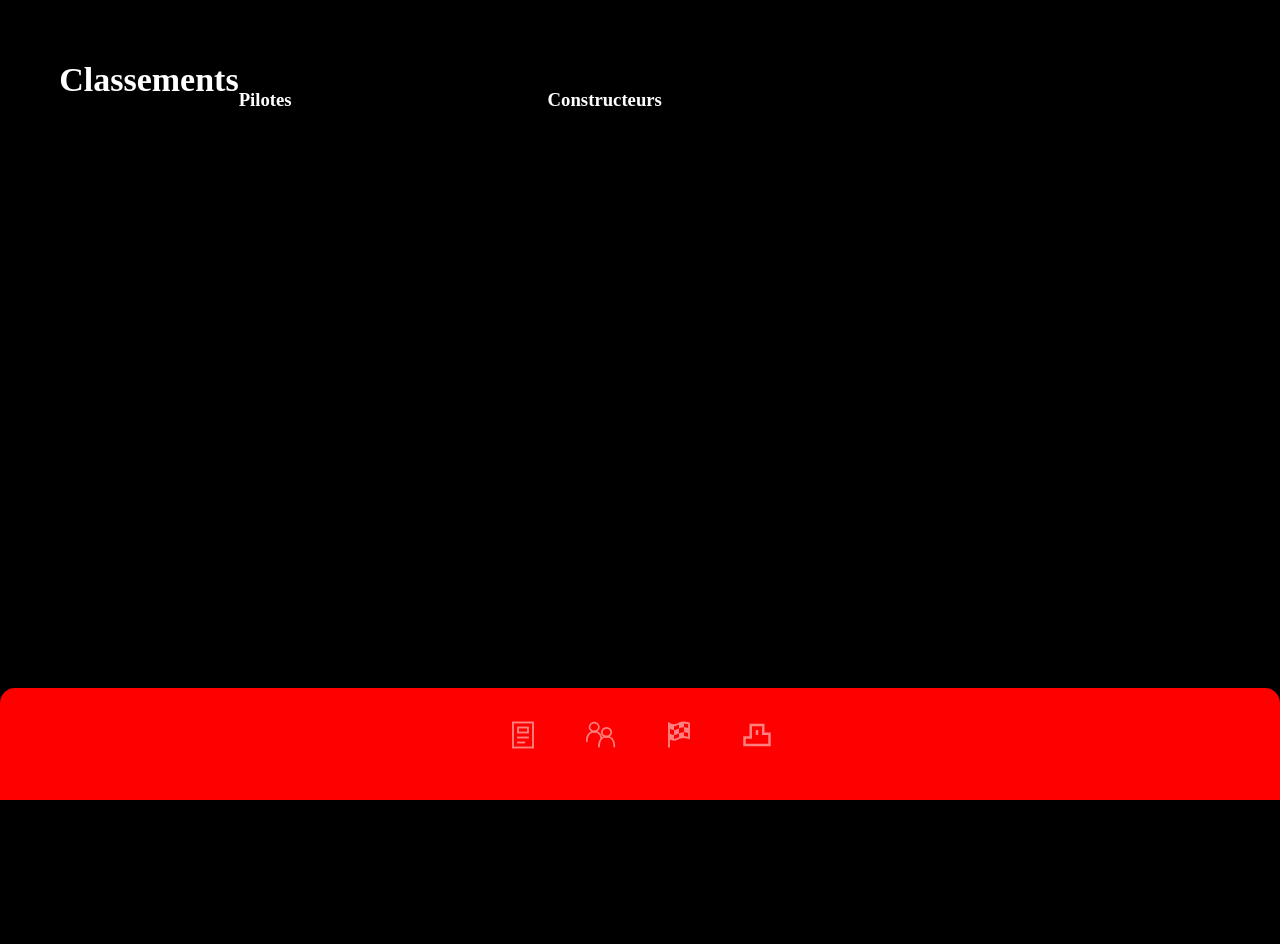
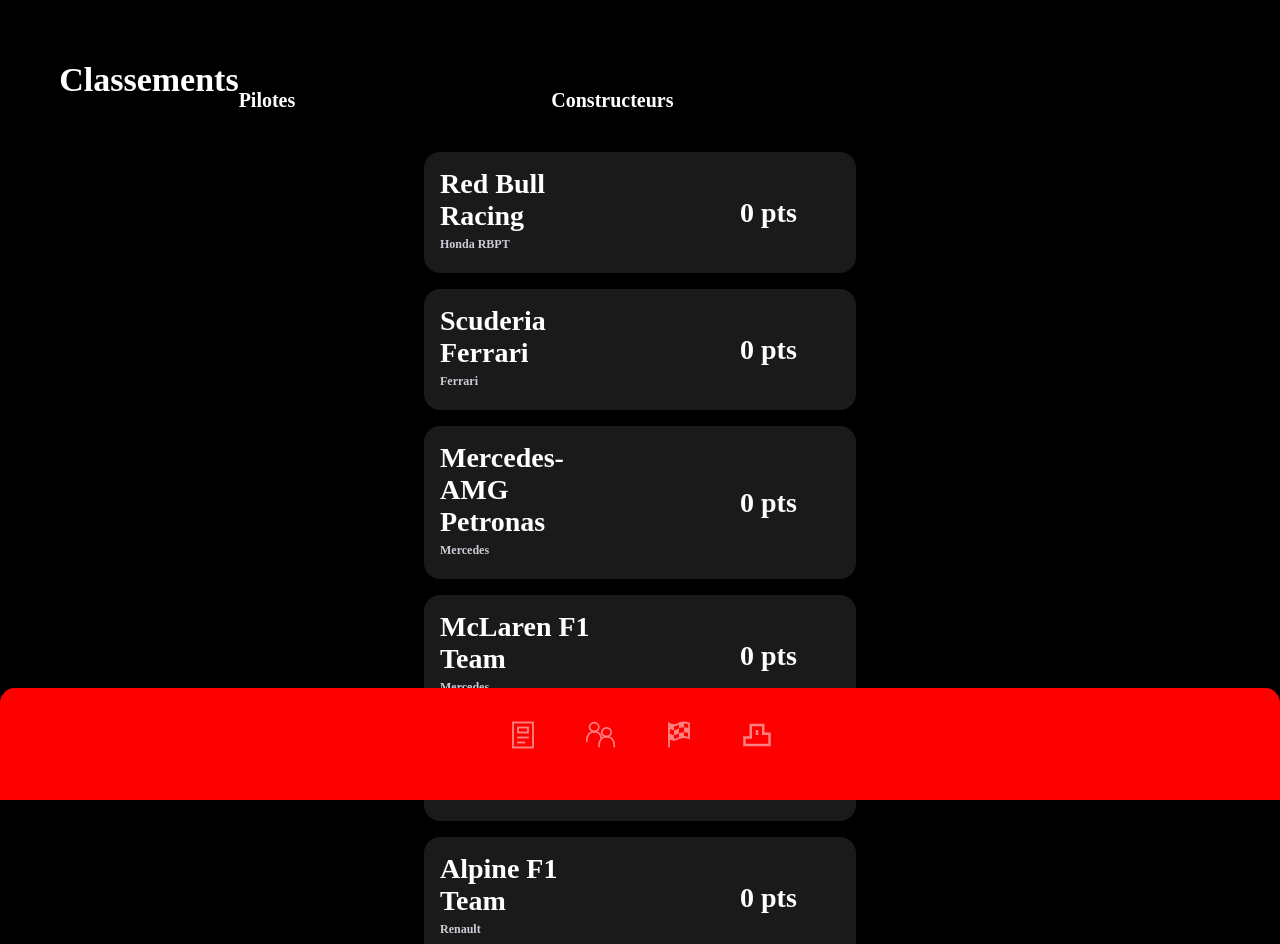
Before and after one commit to basinho/actu_f1_app, a Vue app in the folder actu_f1_app/: page /classements/constructeurs in a window 1280 px wide. Shown: the top 944 px of the page. Before the commit the page ends 800 px from the top, so only its background shows below. Built offline with nearby package versions, Linux system fonts and the light colour scheme; a web font is replaced by a local one.

Commit message:
Added the constructors standings and subheaders titles to switch betwwen drivers and constructors championship

```diff
--- a/actu_f1_app/src/assets/f1.json
+++ b/actu_f1_app/src/assets/f1.json
@@ -58,7 +58,7 @@
         "firstname": "Lando ",
         "surname": "Norris",
         "points": 0,
-        "team": "McLaren",
+        "team": "McLaren F1 Team",
         "engine": "Mercedes",
         "img": "https://media.formula1.com/d_driver_fallback_image.png/content/dam/fom-website/drivers/L/LANNOR01_Lando_Norris/lannor01.png"
     },
@@ -67,7 +67,7 @@
         "firstname": "Oscar ",
         "surname": "Piastri",
         "points": 0,
-        "team": "McLaren",
+        "team": "McLaren F1 Team",
         "engine": "Mercedes",
         "img": "https://media.formula1.com/d_driver_fallback_image.png/content/dam/fom-website/drivers/O/OSCPIA01_Oscar_Piastri/oscpia01.png"
     },
@@ -94,7 +94,7 @@
         "firstname": "Pierre ",
         "surname": "Gasly",
         "points": 0,
-        "team": "Alpine",
+        "team": "Alpine F1 Team",
         "engine": "Renault",
         "img": "https://media.formula1.com/d_driver_fallback_image.png/content/dam/fom-website/drivers/P/PIEGAS01_Pierre_Gasly/piegas01.png"
     },
@@ -103,7 +103,7 @@
         "firstname": "Jack ",
         "surname": "Doohan",
         "points": 0,
-        "team": "Alpine",
+        "team": "Alpine F1 Team",
         "engine": "Renault",
         "img": "https://media.formula1.com/d_driver_fallback_image.png/content/dam/fom-website/drivers/J/JACDOO01_Jack_Doohan/jacdoo01.png"
     },
@@ -112,7 +112,7 @@
         "firstname": "Esteban ",
         "surname": "Ocon",
         "points": 0,
-        "team": "Haas",
+        "team": "Haas F1 Team",
         "engine": "Ferrari",
         "img": "https://media.formula1.com/d_driver_fallback_image.png/content/dam/fom-website/drivers/E/ESTOCO01_Esteban_Ocon/estoco01.png"
     },
@@ -121,7 +121,7 @@
         "firstname": "Oliver ",
         "surname": "Bearman",
         "points": 0,
-        "team": "Haas",
+        "team": "Haas F1 Team",
         "engine": "Ferrari",
         "img": "https://media.formula1.com/d_driver_fallback_image.png/content/dam/fom-website/drivers/O/OLIBEA01_Oliver_Bearman/olibea01.png"
     },
--- a/actu_f1_app/src/components/classementBlock.vue
+++ b/actu_f1_app/src/components/classementBlock.vue
@@ -33,7 +33,7 @@
   });
   </script>
 
-  <style scoped>
+  <style>
   .block {
     display: flex;
     align-items: center;
--- a/actu_f1_app/src/components/subHeader.vue
+++ b/actu_f1_app/src/components/subHeader.vue
@@ -31,6 +31,10 @@
     font-weight: bold;
     font-size: 1rem;
     font-variation-settings:"wdth" 100;
-    color:white;
+    color:#dddcc7;
+}
+
+a :hover{
+    color: white;
 }
 </style>
--- a/actu_f1_app/src/views/classementConstructeurs.vue
+++ b/actu_f1_app/src/views/classementConstructeurs.vue
@@ -1,27 +1,26 @@
 <template>
-  <div>
-    <classementPosition
-      v-for="team in sortedTeams"
-      :key="team.team"
-      :team="team.team"
-      :surname="team.engine"
-      :points="team.points"
-    />
+  <div class="positions">
+      <classementPosition
+        v-for="team in sortedTeams"
+        :team="team.engine"
+        :surname="team.team"
+        :points="team.points"
+      />
   </div>
 </template>
 
 <script>
-import ClassementPosition from "@/components/classementBlock.vue";
+import ClassementPosition from "../components/classementBlock.vue";
+import classementInfos from "../assets/f1.json"; // Importer votre fichier JSON
 
 export default {
   components: {
     ClassementPosition,
   },
-  props: {
-    teams: {
-      type: Array,
-      default: () => [] // Évite l'erreur si `teams` n'est pas fourni
-    }
+  data() {
+    return {
+      teams: classementInfos // Définir les données importées dans la propriété `teams`
+    };
   },
   computed: {
     groupedTeams() {
@@ -49,9 +48,12 @@
 };
 </script>
 
-<style scoped>
-h1 {
-  text-align: center;
-  margin-bottom: 20px;
+<style>
+.positions {
+  display: flex;
+  flex-direction: column;
+  align-items: center;
+  margin-bottom:25%;
+  gap: 1rem;
 }
 </style>
```
